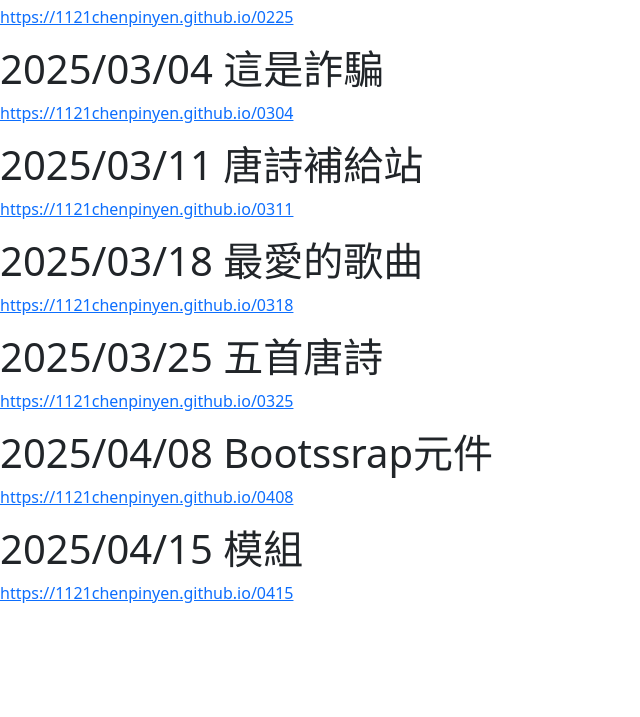
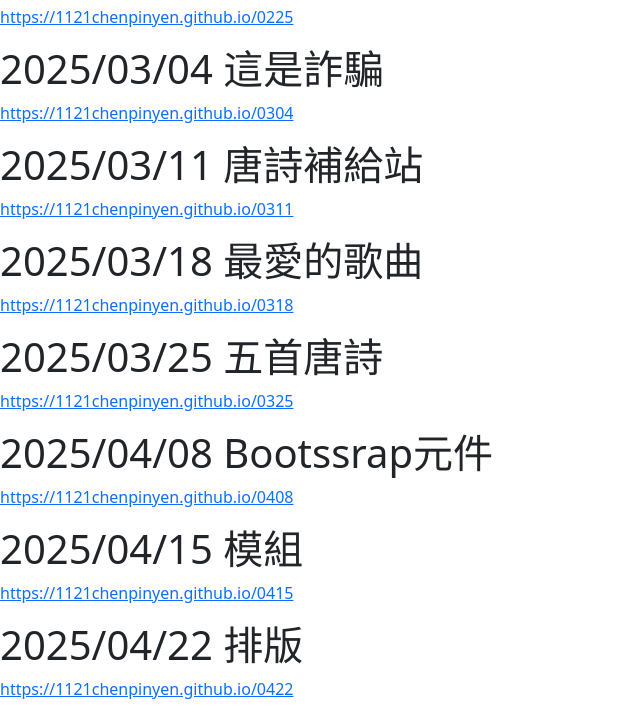
Before and after one commit to 1121chenpinyen/1121chenpinyen.github.io, a plain HTML site: page index.html in a window 1280 px wide. Shown: the part 806-1523 px from the top of the page, without its empty margins (0-640 px from the left). Before the commit the page ends 1427 px from the top, so only its background shows below. Drawn offline with nearby package versions, Linux system fonts and the light colour scheme.

Commit message:
加連結

```diff
--- a/index.html
+++ b/index.html
@@ -175,7 +175,8 @@
 <p><a href="0408\index.html">https://1121chenpinyen.github.io/0408</a></p>
 <h1>2025/04/15 模組</h1>
 <p><a href="0415\template.html">https://1121chenpinyen.github.io/0415</a></p>
-
+<h1>2025/04/22 排版</h1>
+<p><a href="0422\index.html">https://1121chenpinyen.github.io/0422</a></p>
 
 </body>
 </html>
```
